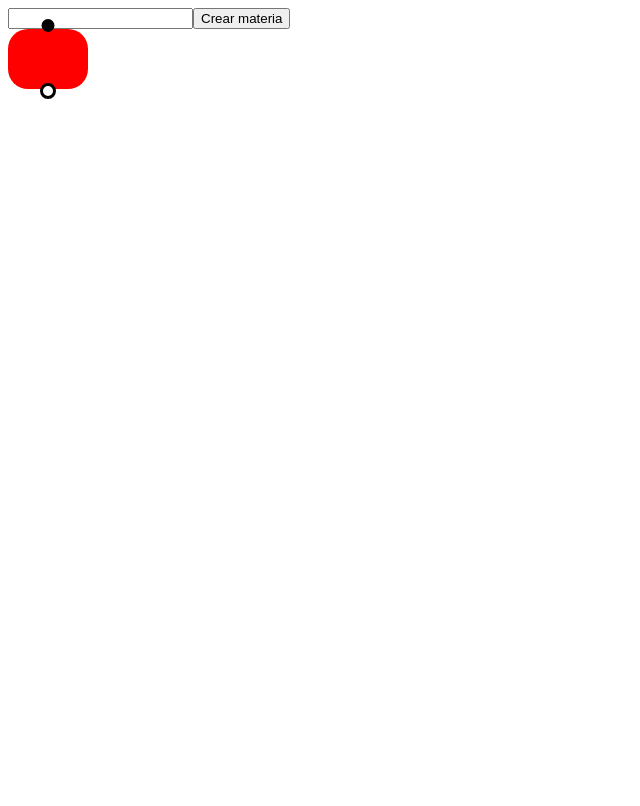
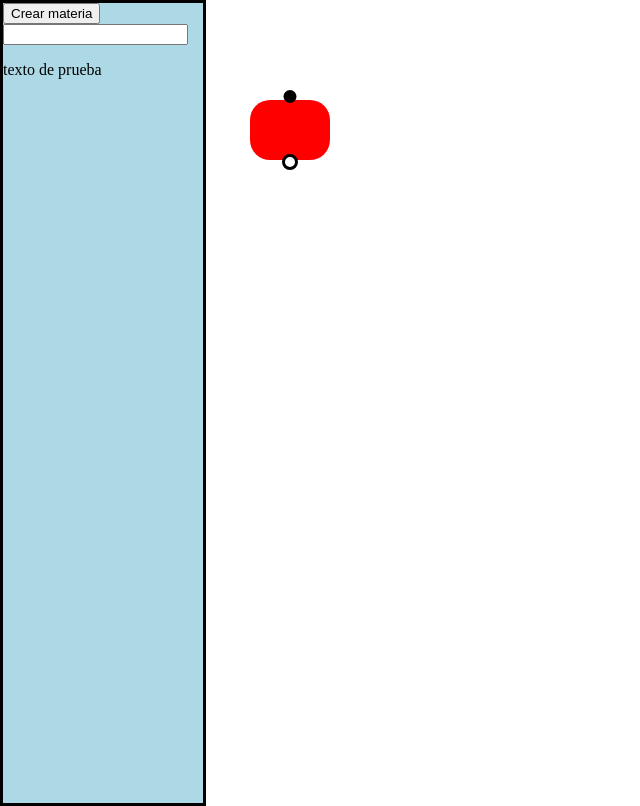
Before and after one commit to artizan3/OrganizadorMaterias, a plain HTML site: page index.html in a window 1280 px wide. Both pictures are taken after a click on the button "Crear materia". Shown: the whole page, without its empty margins (0-640 px from the left). Drawn offline with nearby package versions, Linux system fonts and the light colour scheme.

Commit message:
Limites de movimiento

```diff
--- a/estilo.css
+++ b/estilo.css
@@ -9,6 +9,8 @@
     min-height: 40px;
     min-width: 60px;
     text-align: center;
+    left: 250px;
+    top:100px;
   }
 
   .circulo_input {
@@ -42,11 +44,20 @@
     border: 5px solid #808080;
   }
   #boton{
-    position: absolute;
+    position: relative;
     z-index: 10;
+    height: 10;
   }
   #caja{
     position: relative;
     z-index: 10;
-
   }
+  #contenedor{
+    width: 200px; /* Ancho de la tira vertical */
+    height: 100vh; /* Altura igual a la altura de la ventana */
+    background-color: lightblue; /* Color de fondo de la tira */
+    position: absolute; /* Fijar la posición para que sea independiente del desplazamiento */
+    left: 0; /* Alinear a la izquierda del documento */
+    top: 0; /* Alinear al principio del documento */
+    border: 3px solid #000000;
+  }
--- a/index.html
+++ b/index.html
@@ -8,9 +8,12 @@
   <link rel="stylesheet" type="text/css" href="estilo.css">
 </head>
 <body>
+<div id="contenedor">
+  <button id ="boton" onclick="crearDiv()">Crear materia</button>
+  <input type="text" id="caja" name="caja">
+  <p>texto de prueba</p>
+</div>
 
-<input type="text" id="caja" name="caja">
-<button id ="boton" onclick="crearDiv()">Crear materia</button>
 
 </body>
 </html>
--- a/organizador.js
+++ b/organizador.js
@@ -9,6 +9,7 @@ function crearDiv(){
   myDiv.id = "Materias" + cont;
   myDiv.className = "Materia";
   myDiv.style.zIndex=10;
+
 
   // Crear el párrafo dentro del contenedor
   var paragraph = document.createElement("p");
@@ -44,6 +45,18 @@ function crearDiv(){
     myDiv.classList.add(select);
     event.stopPropagation();
   });
+  myDiv.addEventListener("mousedown",function(){
+    if (eselect==null){
+      eselect=document.getElementById(myDiv.id);
+    }else{
+      eselect.classList.remove(select);
+      eselect.style.zIndex="10";
+      eselect=document.getElementById(myDiv.id);
+    }
+    myDiv.style.zIndex="100";
+    myDiv.classList.add(select);
+    event.stopPropagation();
+  });
   myDiv.addEventListener('dblclick',function(){
     const color=window.getComputedStyle(myDiv).backgroundColor;
     if (color=='rgb(0, 255, 0)')
@@ -62,14 +75,8 @@ function crearDiv(){
 }
 
 function dragElement(elmnt) {
-    var pos1 = 0, pos2 = 0, pos3 = 0, pos4 = 0;
-    if (document.getElementById(elmnt.id + "header")) {
-       /* if present, the header is where you move the DIV from:*/
-      document.getElementById(elmnt.id + "header").onmousedown = dragMouseDown;
-    } else {
-      /* otherwise, move the DIV from anywhere inside the DIV:*/
-      elmnt.onmousedown = dragMouseDown;
-  }
+  var pos1 = 0, pos2 = 0, pos3 = 0, pos4 = 0;
+  elmnt.onmousedown = dragMouseDown;
 
   function dragMouseDown(e) {
     e = e || window.event;
@@ -90,9 +97,14 @@ function dragElement(elmnt) {
     pos2 = pos4 - e.clientY;
     pos3 = e.clientX;
     pos4 = e.clientY;
-    // set the element's new position:
-    elmnt.style.top = (elmnt.offsetTop - pos2) + "px";
-    elmnt.style.left = (elmnt.offsetLeft - pos1) + "px";
+    // setea la posicion nueva, siempre y cuando este dentro de los limites
+    if (pos3>260){
+      elmnt.style.top = (elmnt.offsetTop - pos2) + "px";
+      elmnt.style.left = (elmnt.offsetLeft - pos1) + "px";
+    }else{
+      elmnt.style.top = (elmnt.offsetTop - pos2) + "px";
+      elmnt.style.left = 200 + "px";
+    }
   }
 
   function closeDragElement() {
```
